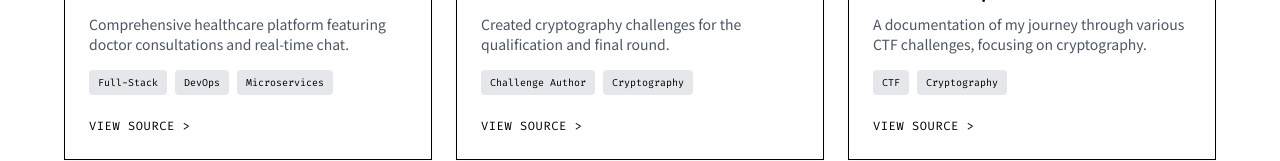
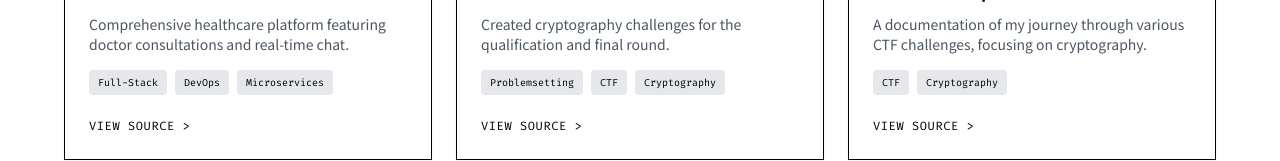
Before and after one commit to setiawans/portofolio-revamp, a Vue app: page /projects in a window 1280 px wide. Shown: the part 933-1094 px from the top of the page. Built offline with nearby package versions, Linux system fonts and the light colour scheme.

Commit message:
feat: finish projects section

```diff
--- a/src/views/ProjectsView.vue
+++ b/src/views/ProjectsView.vue
@@ -75,7 +75,7 @@ const projects = [
   {
     title: "COMPFEST 17",
     description: "Created cryptography challenges for the qualification and final round.",
-    tags: ["Challenge Author", "Cryptography"],
+    tags: ["Problemsetting", "CTF", "Cryptography"],
     link: "https://github.com/ctf-compfest-17/quals-challenges",
     image: compfestImg
   },
```
